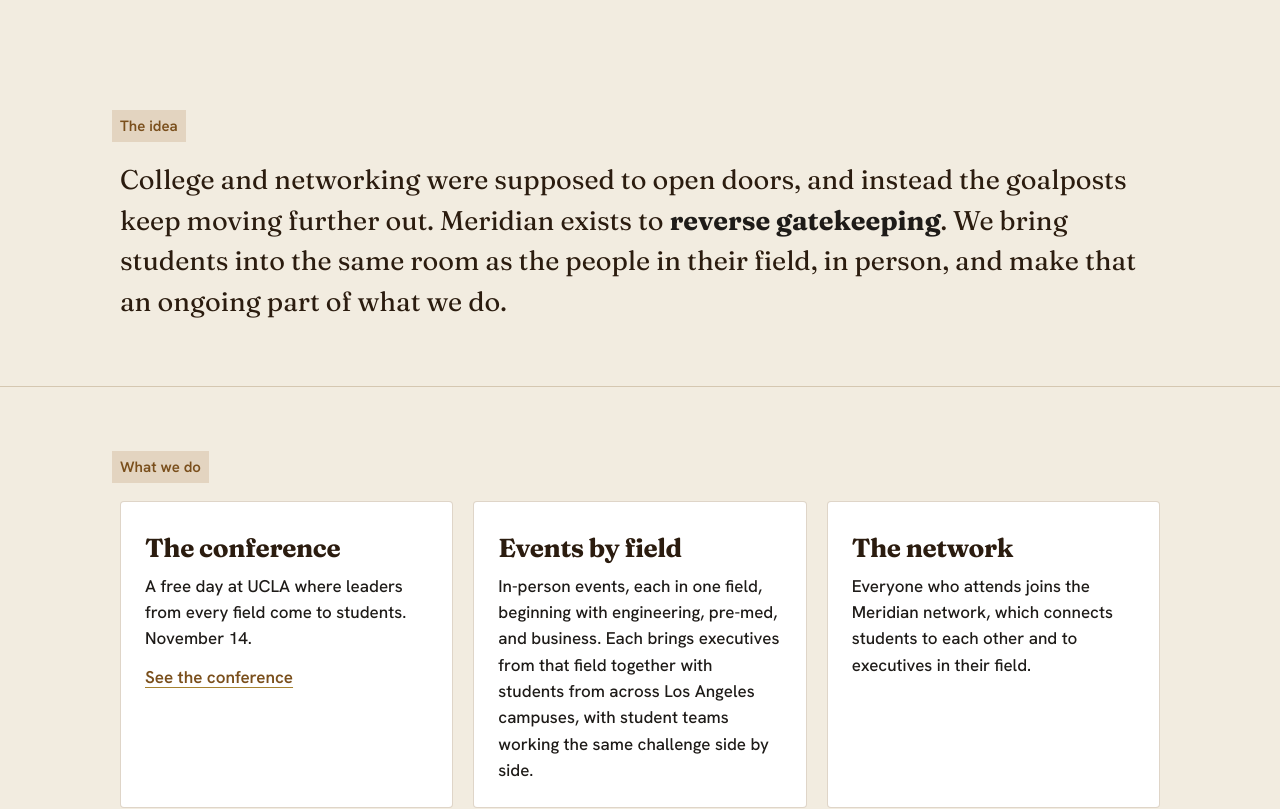
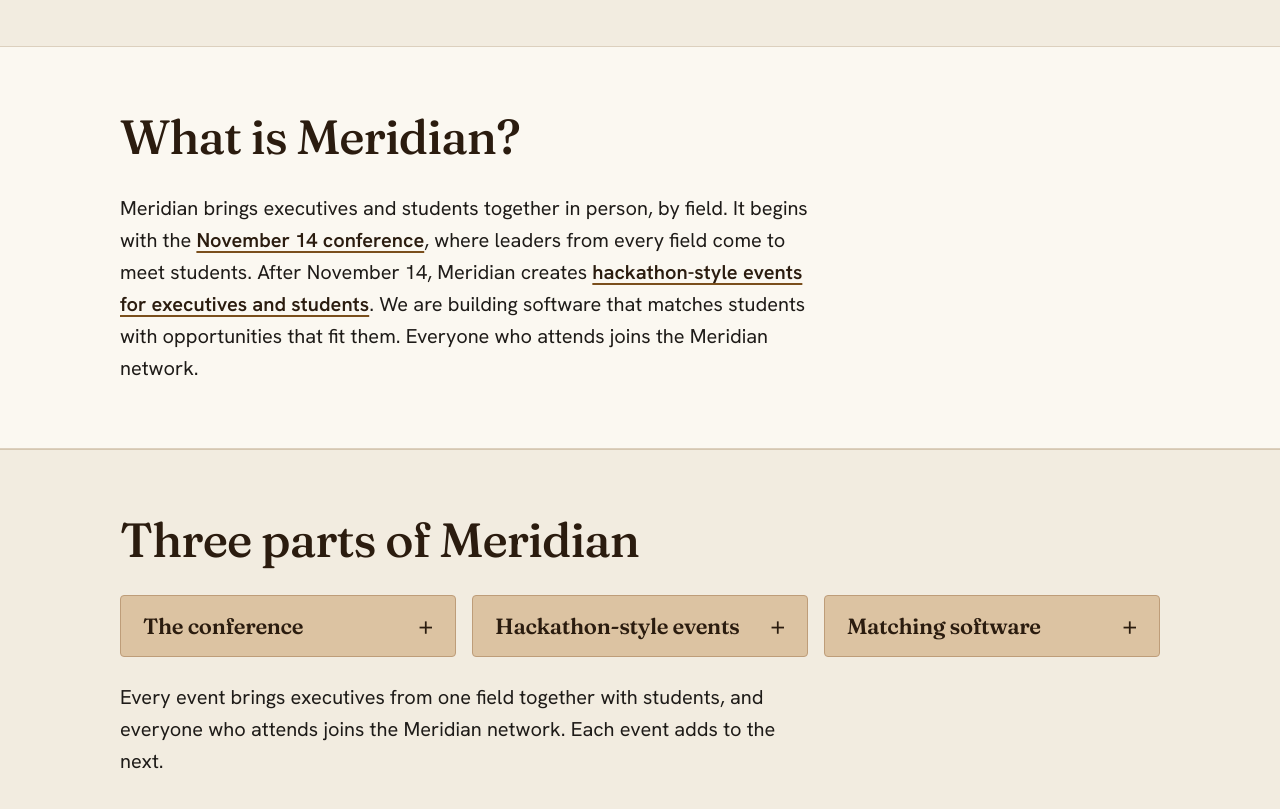
Before and after one commit to jaxtonwright11/meridian, a Next.js app: page /about in a window 1280 px wide. Shown: the part 351-1160 px from the top of the page. Built offline with nearby package versions, Linux system fonts and the light colour scheme; a web font is replaced by a local one.

Commit message:
Move What is Meridian and three parts to About; add What is Meridian button; 'creates' hackathon-style events
Co-Authored-By: Claude Sonnet 5.5 <noreply@anthropic.com>
Claude-Session: https://claude.ai/code/session_01Sz375vWki4iWor3jhJsz7K

```diff
--- a/app/about/page.tsx
+++ b/app/about/page.tsx
@@ -29,6 +29,45 @@ export default function AboutPage() {
         <section className="m-hero" style={{ paddingBottom: 40 }}>
           <div className="m-wrap">
             <h1 className="m-h1-long">Meridian brings executives and students together in person, by field.</h1>
+          </div>
+        </section>
+
+        {/* What is Meridian: what the company does, with links into the pages that explain each part. */}
+        <section className="m-section m-alt" id="what-is-meridian" aria-labelledby="what-h">
+          <div className="m-wrap">
+            <h2 id="what-h" className="m-title">What is Meridian?</h2>
+            <p className="m-whatp">
+              Meridian brings executives and students together in person, by field. It begins with
+              the <a href="/conference/">November 14 conference</a>, where leaders from every field
+              come to meet students. After November 14, Meridian creates <a href="/partners/">hackathon-style
+              events for executives and students</a>. We are building software that matches students
+              with opportunities that fit them. Everyone who attends joins the Meridian network.
+            </p>
+          </div>
+        </section>
+
+        {/* What Meridian does, three parts. TODO(jax): approve wording. */}
+        <section className="m-section m-pathsec" aria-labelledby="path-h">
+          <div className="m-wrap">
+            <h2 id="path-h" className="m-title">Three parts of Meridian</h2>
+            <div className="m-path">
+              <details className="m-step">
+                <summary><h3>The conference</h3></summary>
+                <p>November 14 at UCLA, free for every student. Leaders from every field come to meet you.</p>
+              </details>
+              <details className="m-step">
+                <summary><h3>Hackathon-style events</h3></summary>
+                <p>Executives and students team up on a challenge in one field, then compete and present.</p>
+              </details>
+              <details className="m-step">
+                <summary><h3>Matching software</h3></summary>
+                <p>Software that connects each student with opportunities nearby that fit their circumstances, values, and goals.</p>
+              </details>
+            </div>
+            <p className="m-whatp" style={{ marginTop: 24 }}>
+              Every event brings executives from one field together with students, and everyone who
+              attends joins the Meridian network. Each event adds to the next.
+            </p>
           </div>
         </section>
 
--- a/app/partners/page.tsx
+++ b/app/partners/page.tsx
@@ -13,7 +13,7 @@ import { PARTNER_NAMED_BY } from '@/config';
 
 export const metadata: Metadata = pageMeta(
   'Partners',
-  'Meridian starts with a conference and hosts hackathon-style events by field. Companies, campus offices, and community partners work with us from the November 14 conference onward.',
+  'Meridian starts with a conference and creates hackathon-style events by field. Companies, campus offices, and community partners work with us from the November 14 conference onward.',
   '/partners/',
 );
 
@@ -30,7 +30,7 @@ export default function PartnersPage() {
           <div className="m-wrap">
             <h1>Partner with Meridian.</h1>
             <p className="m-lead" style={{ marginTop: 20 }}>
-              Meridian starts with a conference and hosts hackathon-style events
+              Meridian starts with a conference and creates hackathon-style events
               by field. Companies, campus offices, and community partners work with us from the
               November 14 conference onward.
             </p>
@@ -64,7 +64,7 @@ export default function PartnersPage() {
             <span className="m-eyebrow">What is in it for you</span>
             <div className="m-three" style={{ gridTemplateColumns: 'repeat(2, 1fr)' }}>
               <div><h3>Your name, in the room</h3><p>Partners run tables at the conference and are named in the room and in what we publish.</p></div>
-              <div><h3>Help shape the events</h3><p>After the conference, we host in-person events by field, like engineering, pre-med, or business. We are looking for organizations to plan each one with, so a partner helps shape it from the start.</p></div>
+              <div><h3>Help shape the events</h3><p>After the conference, we create in-person events by field, like engineering, pre-med, or business. We are looking for organizations to plan each one with, so a partner helps shape it from the start.</p></div>
               <div><h3>Executives from your field</h3><p>Each event has one or two executives from that field. Your people meet them too.</p></div>
               <div><h3>Students and press, through who you are</h3><p>Students and press get to know a partner through its people and what it cares about, not a logo on a banner.</p></div>
             </div>
--- a/app/site.css
+++ b/app/site.css
@@ -693,3 +693,4 @@ a.m-stat:focus-visible { outline: 2px solid var(--gold-deep); outline-offset: 2p
 /* Register: black with white text */
 .btn-register, .btn-register:hover { background: #000; color: #FFFFFF; border: 2px solid #000; }
 .btn-register:hover { background: #2A2118; border-color: #2A2118; }
+#what-is-meridian { scroll-margin-top: 84px; }
--- a/app/speakers/page.tsx
+++ b/app/speakers/page.tsx
@@ -30,7 +30,7 @@ export default function SpeakersPage() {
               across Los Angeles and Ventura Counties, a number of them already building companies.
             </p>
             <p className="m-lead" style={{ marginTop: 16 }}>
-              After November 14, Meridian hosts hackathon-style events for executives and students.
+              After November 14, Meridian creates hackathon-style events for executives and students.
               We are building software that matches students with opportunities that fit them.
             </p>
           </div>
```
Also changed, not shown: app/page.tsx (+1 -39 lines).
